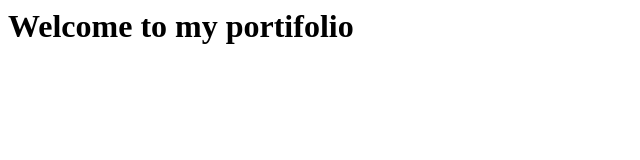
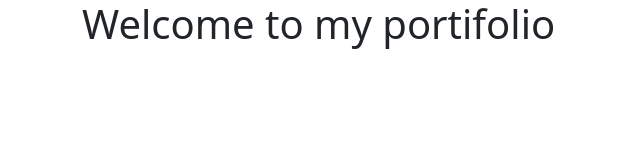
Before and after one commit to ronnzw/ronnzw.github.io, a plain HTML site: page index.html in a window 1280 px wide. Shown: the whole page, without its empty margins (0-640 px from the left). Drawn offline with nearby package versions, Linux system fonts and the light colour scheme.

Commit message:
adding bs

```diff
--- a/index.html
+++ b/index.html
@@ -3,8 +3,13 @@
     <meta charset="UTF-8">
     <meta name="viewport" content="width=device-width, initial-scale=1.0">
     <title>Ron's portifolio</title>
+    <link href="https://cdn.jsdelivr.net/npm/bootstrap@5.3.3/dist/css/bootstrap.min.css" rel="stylesheet" integrity="sha384-QWTKZyjpPEjISv5WaRU9OFeRpok6YctnYmDr5pNlyT2bRjXh0JMhjY6hW+ALEwIH" crossorigin="anonymous">
 </head>
 <body>
-    <h1>Welcome to my portifolio</h1>
+
+    <div class="container">
+        <h1>Welcome to my portifolio</h1>
+    </div>
+    <script src="https://cdn.jsdelivr.net/npm/bootstrap@5.3.3/dist/js/bootstrap.bundle.min.js" integrity="sha384-YvpcrYf0tY3lHB60NNkmXc5s9fDVZLESaAA55NDzOxhy9GkcIdslK1eN7N6jIeHz" crossorigin="anonymous"></script>
 </body>
 </html>
```
